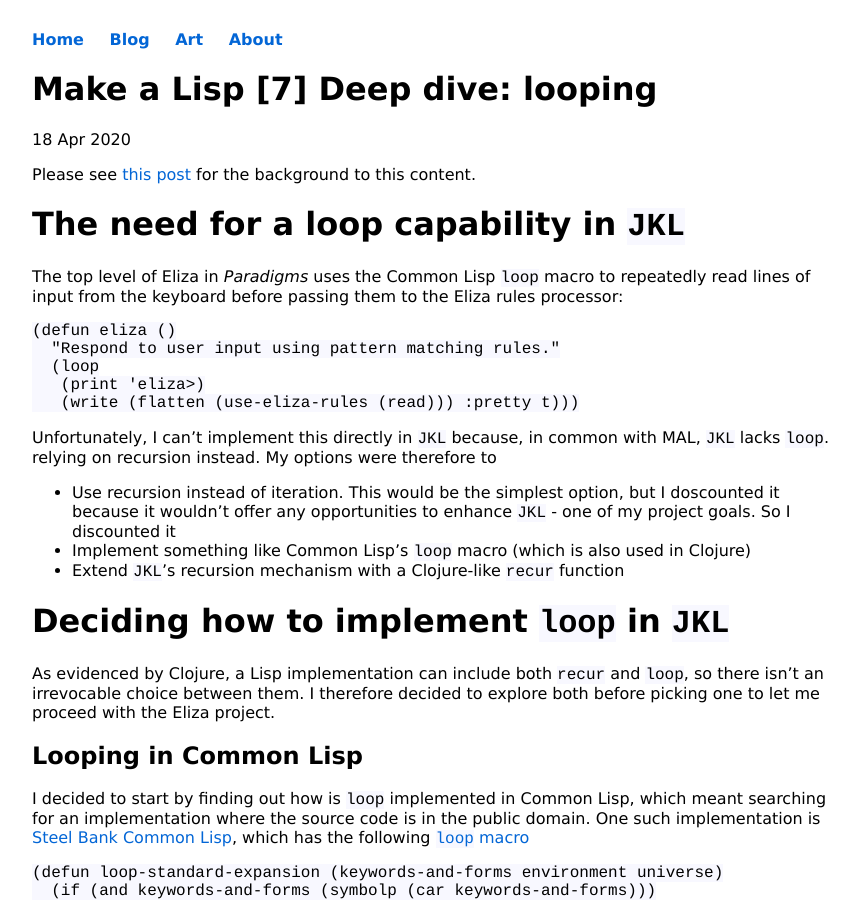
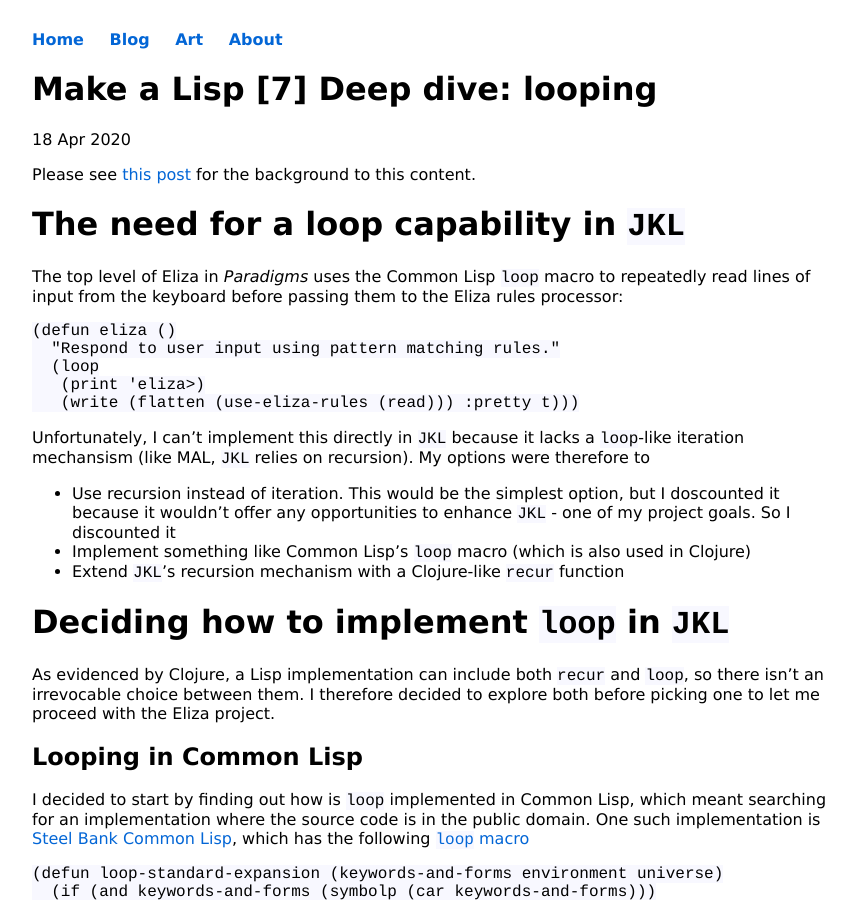
Before and after one commit to KineticLensman/KineticLensman.github.io, a Jekyll site: the page built from _posts/2020-04-18-looping-deep-dive.md, in a window 1280 px wide and 900 px high. Shown: the whole window, without its empty margins (208-1067 px from the left). Built offline with Jekyll 4.4.1, drawn with Linux system fonts in a browser that asks for light colours.

Commit message:
typo fixes

````diff
--- a/_posts/2020-04-18-looping-deep-dive.md
+++ b/_posts/2020-04-18-looping-deep-dive.md
@@ -16,7 +16,7 @@ The top level of Eliza in *Paradigms* uses the Common Lisp `loop` macro to repea
    (print 'eliza>)
    (write (flatten (use-eliza-rules (read))) :pretty t)))
 ```
-Unfortunately, I can't implement this directly in `JKL` because, in common with MAL, `JKL` lacks `loop`. relying on recursion instead. My options were therefore to
+Unfortunately, I can't implement this directly in `JKL` because it lacks a `loop`-like iteration mechansism (like MAL, `JKL` relies on recursion). My options were therefore to
 * Use recursion instead of iteration. This would be the simplest option, but I doscounted it because it wouldn't offer any opportunities to enhance `JKL` - one of my project goals. So I discounted it
 * Implement something like Common Lisp's `loop` macro (which is also used in Clojure)
 * Extend `JKL`'s recursion mechanism with a Clojure-like `recur` function
````
